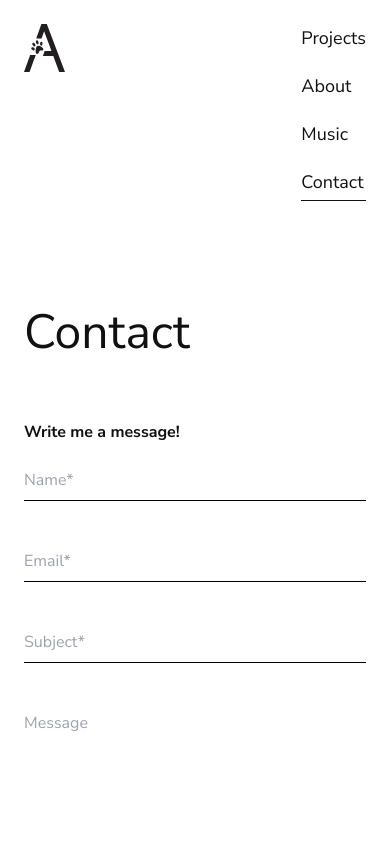
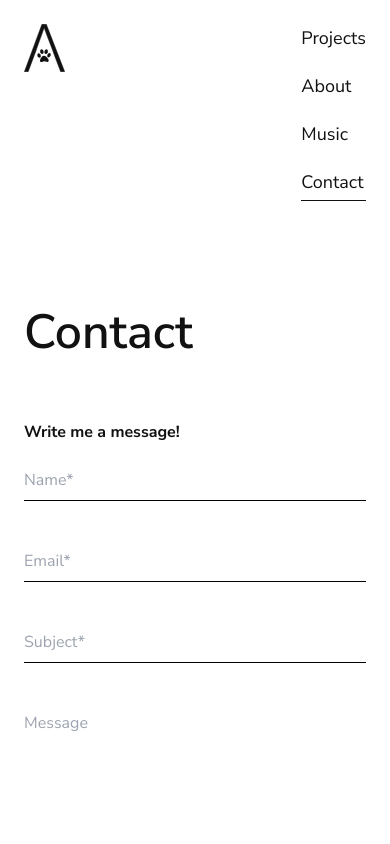
Before and after one commit to armin-salihovic/armin-frontend-nuxt3, a Nuxt app: page /contact in a window 390 px wide. Shown: the top 844 px of the page. Built offline with nearby package versions, Linux system fonts and the light colour scheme.

Commit message:
Adjust font weights on projects and page headers

```diff
--- a/components/PageHeader.vue
+++ b/components/PageHeader.vue
@@ -2,7 +2,7 @@
   <div class="flex py-16 sm:justify-center sm:py-36 sm:grid sm:grid-cols-6">
     <NuxtLink v-if="isPanelOpen" to="/" class="hidden sm:block sm:col-span-2 mt-2.5"><img style="height: 3.75rem" src="/img/logo_4.2_light.svg" alt="logo"></NuxtLink>
     <NuxtLink v-else to="/" class="hidden sm:block sm:col-span-2 mt-2.5"><img style="height: 3.75rem" src="/img/logo_4.2.svg" alt="logo"></NuxtLink>
-    <h1 class="text-5xl sm:text-7xl flex flex-col whitespace-pre fw-500 sm:col-span-4 leading-none"><span>{{ title }}</span></h1>
+    <h1 class="text-5xl sm:text-7xl flex flex-col whitespace-pre fw-600 sm:col-span-4 leading-none"><span>{{ title }}</span></h1>
   </div>
 </template>
 
--- a/layouts/custom.vue
+++ b/layouts/custom.vue
@@ -26,7 +26,7 @@ const {links, mediaLinks} = useLinks();
         <div class="hidden sm:block sm:w-2/6 sm:leading-none sm:align-baseline sm:text-xl uppercase">
           <NuxtLink to="/">Armin</NuxtLink>
         </div>
-        <NuxtLink class="sm:align-baseline sm:order-3 sm:hidden" to="/"><img class="logo" src="/img/logo_3.2.2.svg" alt="logo"></NuxtLink>
+        <NuxtLink class="sm:align-baseline sm:order-3 sm:hidden" to="/"><img class="logo" src="/img/logo_4.2.svg" alt="logo"></NuxtLink>
         <div class="text-lg flex flex-col sm:w-4/6 sm:flex-row justify-start sm:text-xl sm:leading-none gap-5">
           <NuxtLink v-for="link in links" :key="link" :to="link.route" activeClass="nav-link-active" class="nav-link">{{ link.name }}</NuxtLink>
         </div>
--- a/pages/projects/index.vue
+++ b/pages/projects/index.vue
@@ -6,9 +6,9 @@
         <figure class="projects-img-container mb-3" :style="`background-image:url('${project.image_lqpi}');`">
           <img alt="" class="lazyload blur-up w-full absolute" :src="project.image" :data-src="project.image" />
         </figure>
-        <h2 class="font-bold">{{ project.title }}</h2>
-        <div class="flex gap-2">
-          <p v-for="(technology, index) in project.technologies" class="text-gray-600">{{ technology }}<span v-if="index !== project.technologies.length-1">,</span> </p>
+        <h2 class="fw-500 text-base md:text-lg">{{ project.title }}</h2>
+        <div class="flex gap-2 text-base md:text-lg flex-wrap leading-none">
+          <p v-for="(technology, index) in project.technologies" class="text-gray-500 whitespace-nowrap">{{ technology }}<span v-if="index !== project.technologies.length-1">,</span> </p>
         </div>
       </NuxtLink>
     </article>
```
